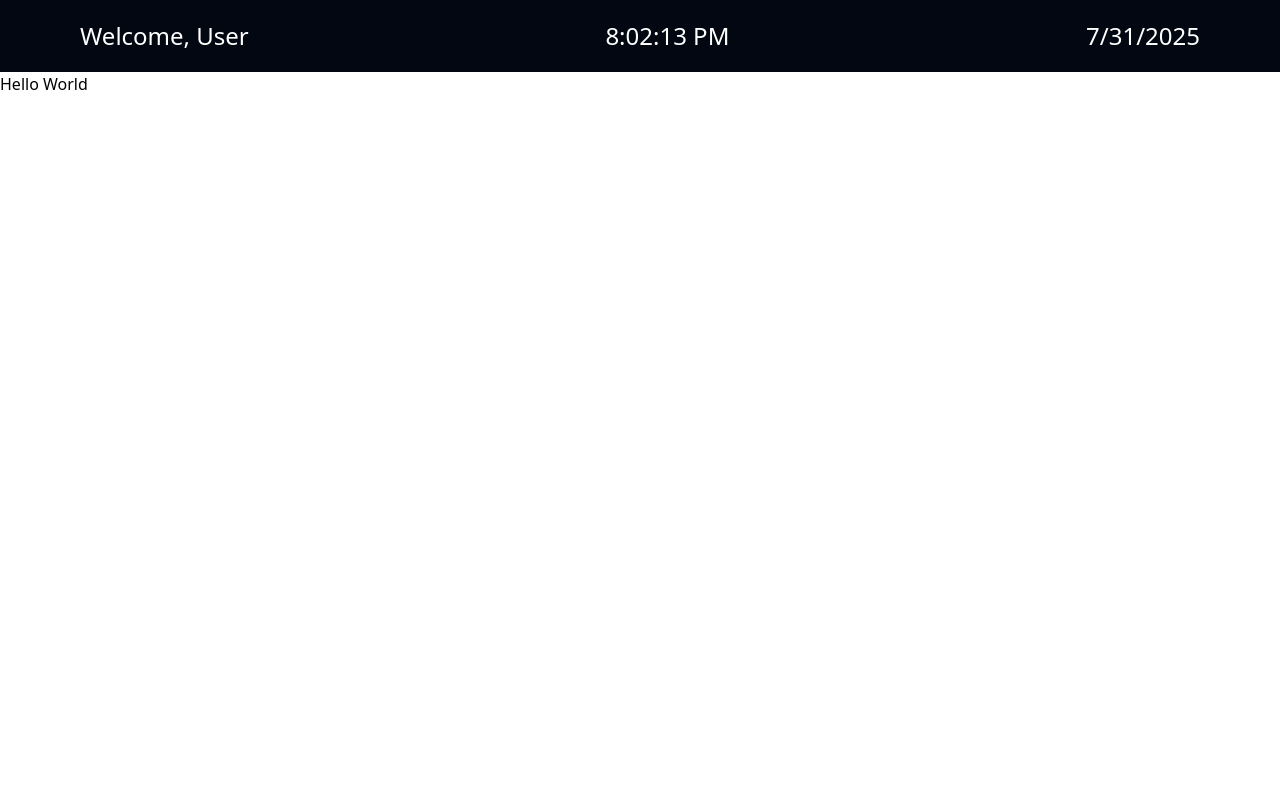
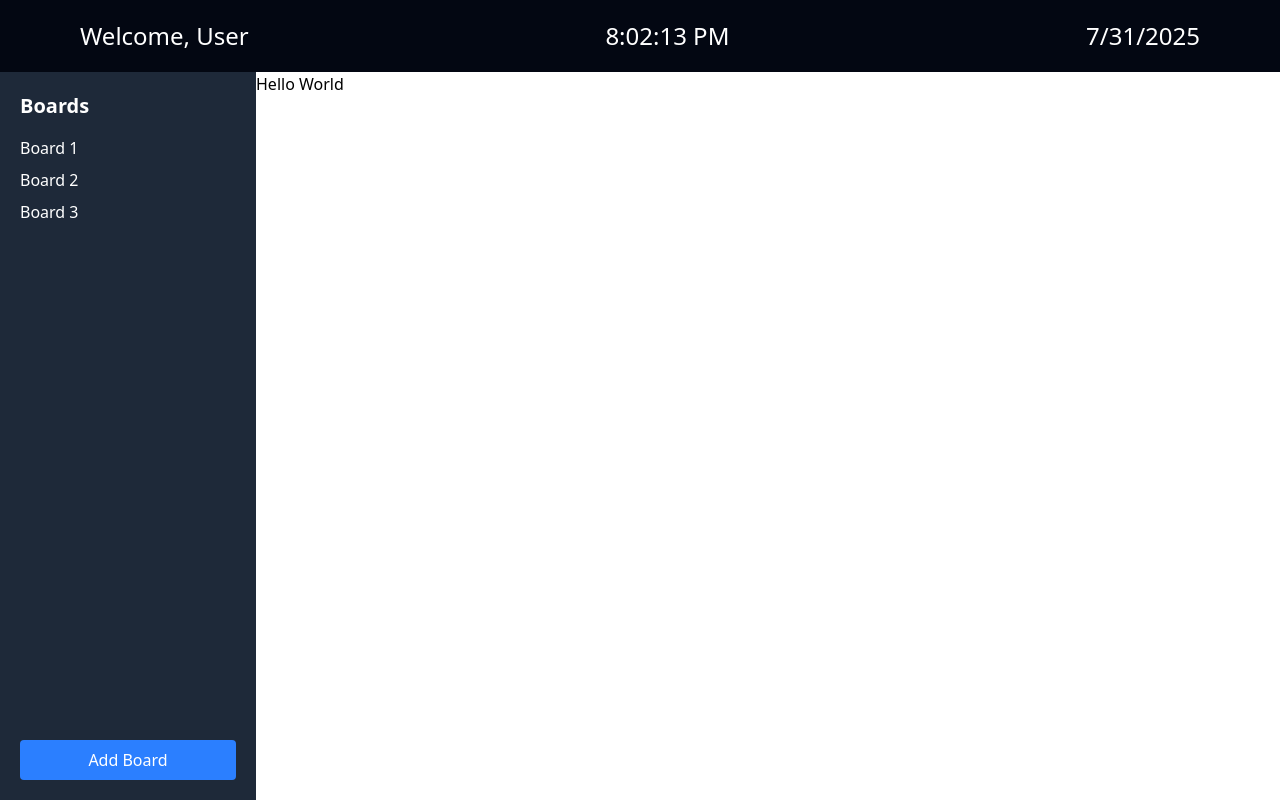
Before and after one commit to blinkelys/todoapp-homelab, a Vue app in the folder client/: page / in a window 1280 px wide. Built offline with nearby package versions, Linux system fonts and the light colour scheme.

Commit message:
Feat: modal

```diff
--- a/client/package.json
+++ b/client/package.json
@@ -11,6 +11,7 @@
   "dependencies": {
     "@tailwindcss/vite": "^4.1.11",
     "@types/vue-router": "^2.0.0",
+    "axios": "^1.11.0",
     "tailwindcss": "^4.1.11",
     "vue": "^3.5.17",
     "vue-router": "^4.5.1"
--- a/client/src/App.vue
+++ b/client/src/App.vue
@@ -1,14 +1,21 @@
 <template>
-  <TopBar />
-  <router-view />
+  <div class="flex flex-col h-screen">
+    <TopBar />
+    <div class="flex flex-1">
+      <SideBar />
+      <router-view />
+    </div>
+  </div>
 </template>
 
 <script>
-  import TopBar from './components/layout/topBar.vue'
+  import SideBar from './components/layout/sideBar.vue';
+import TopBar from './components/layout/topBar.vue'
 
   export default {
     components: {
-      TopBar
+      TopBar,
+      SideBar
     }
   }
 </script>
--- a/client/src/components/layout/boards.vue
+++ /dev/null
@@ -1 +0,0 @@
-<template></template>
--- /dev/null
+++ b/client/src/components/layout/sideBar.vue
@@ -0,0 +1,34 @@
+<template>
+    <div class="w-64 h-full bg-gray-800 text-white p-5 flex flex-col">
+        <div class="flex-grow">
+            <h2 class="text-xl font-semibold mb-4">Boards</h2>
+            <ul>
+              <li v-for="board in boards" :key="board.id" class="mb-2">
+                <a href="#" class="hover:underline">{{ board.name }}</a>
+              </li>
+            </ul>
+        </div>
+        <div class="flex-shrink-0">
+            <addBoard />
+        </div>
+    </div>
+</template>
+
+<script>
+import addBoard from '../utility/addBoard.vue';
+
+export default {
+  components: {
+    addBoard
+  },
+  data() {
+    return {
+      boards: [
+        { id: 1, name: 'Board 1' },
+        { id: 2, name: 'Board 2' },
+        { id: 3, name: 'Board 3' }
+      ]
+    }
+  }
+}
+</script>
--- /dev/null
+++ b/client/src/components/utility/addBoard.vue
@@ -0,0 +1,72 @@
+<template>
+  <div>
+    <button
+      class="mt-4 w-full bg-blue-500 text-white px-4 py-2 rounded hover:bg-blue-600 transition duration-250"
+      @click="showModal = true"
+    >
+      Add Board
+    </button>
+
+    <div
+      v-if="showModal"
+      class="fixed inset-0 bg-black/50 flex items-center justify-center z-50"
+    >
+      <div class="bg-white p-6 rounded shadow-md w-full max-w-md text-black">
+        <h2 class="text-xl font-bold mb-4">Create a New Board</h2>
+        <form @submit.prevent="submitBoard">
+          <input
+            v-model="boardName"
+            type="text"
+            placeholder="Enter board name"
+            class="w-full px-3 py-2 border rounded mb-4"
+            required
+          />
+          <div class="flex justify-end gap-2">
+            <button
+              type="button"
+              class="px-4 py-2 rounded bg-gray-300 hover:bg-gray-400"
+              @click="showModal = false"
+            >
+              Cancel
+            </button>
+            <button
+              type="submit"
+              class="px-4 py-2 rounded bg-blue-500 text-white hover:bg-blue-600"
+            >
+              Create
+            </button>
+          </div>
+        </form>
+      </div>
+    </div>
+  </div>
+</template>
+
+<script>
+import axios from "axios";
+
+export default {
+  data() {
+    return {
+      showModal: false,
+      boardName: ""
+    };
+  },
+  methods: {
+    async submitBoard() {
+      try {
+        await axios.post("/api/boards", {
+          name: this.boardName
+        });
+
+        this.boardName = "";
+        this.showModal = false;
+        // Optionally refresh board list or give feedback here
+      } catch (error) {
+        console.error("Error creating board:", error);
+        // Optional: show an error message to the user
+      }
+    }
+  }
+};
+</script>
```
